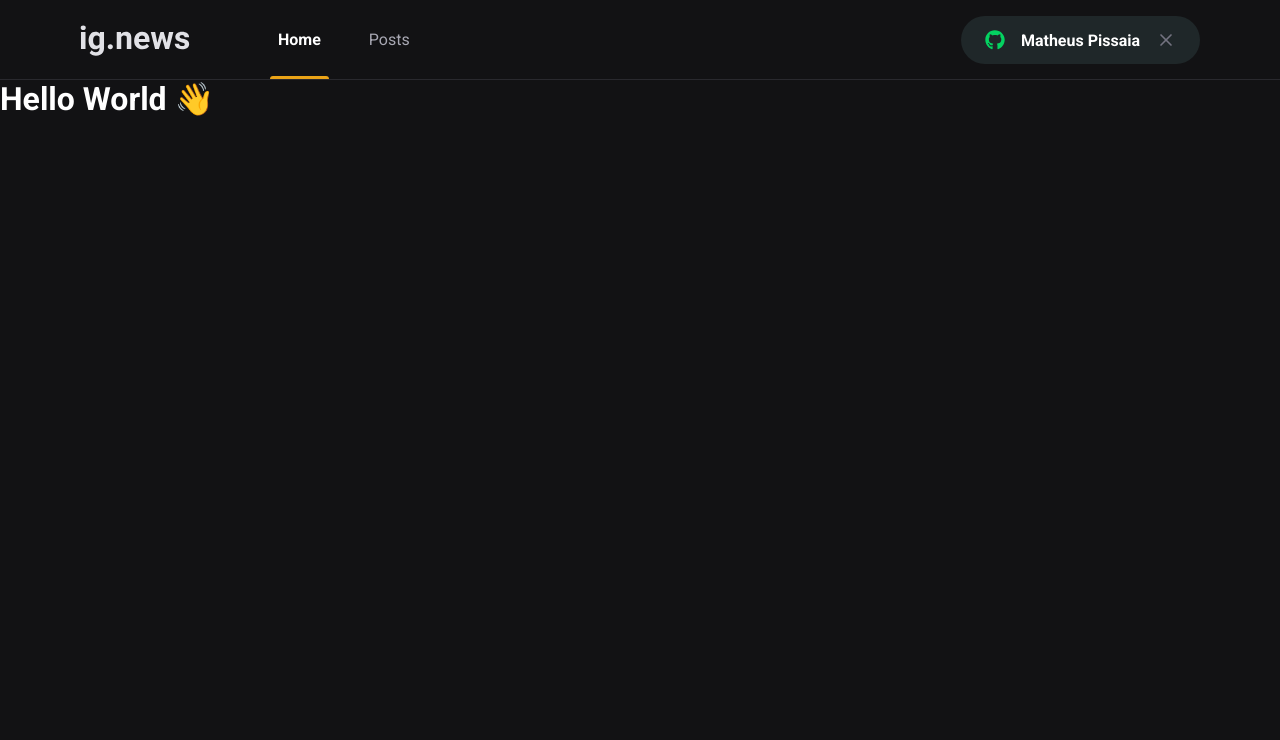
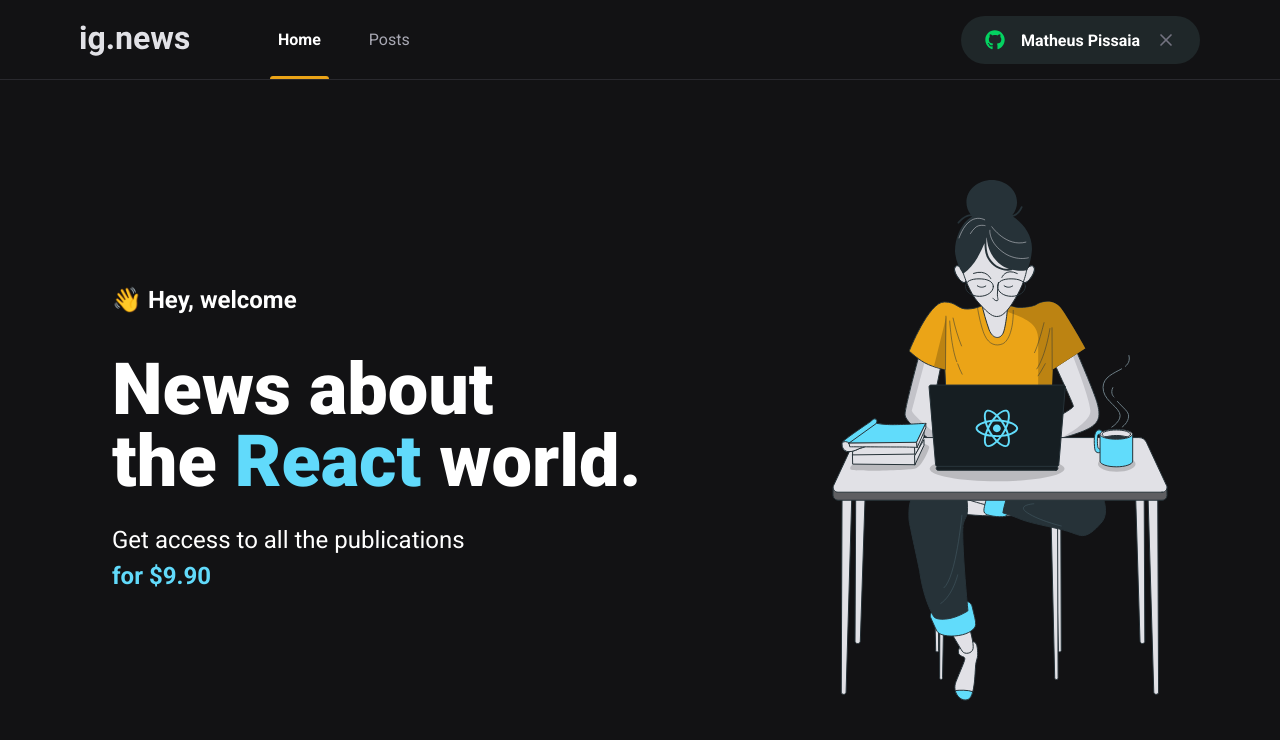
Before and after one commit to matheus-pissaia/Ignite-ReactJS-Chapter3-ignews, a Next.js app: page / in a window 1280 px wide. Shown: the top 740 px of the page. Built offline with nearby package versions, Linux system fonts and the light colour scheme.

Commit message:
Página Home

```diff
--- /dev/null
+++ b/src/pages/home.module.scss
@@ -0,0 +1,41 @@
+.contentContainer {
+  max-width: 1120px;
+  margin: 0 auto;
+  padding: 0 2rem;
+  height: calc(100vh - 5rem);
+
+  display: flex;
+  align-items: center;
+  justify-content: space-between;
+}
+
+.hero {
+  max-width: 600px;
+
+  > span {
+    font-size: 1.5rem;
+    font-weight: bold;
+  }
+
+  h1 {
+    font-size: 4.5rem;
+    line-height: 4.5rem;
+    font-weight: 900;
+    margin-top: 2.5rem;
+
+    span {
+      color: var(--cyan-500);
+    }
+  }
+
+  p {
+    font-size: 1.5rem;
+    line-height: 2.25rem;
+    margin-top: 1.5rem;
+
+    span {
+      color: var(--cyan-500);
+      font-weight: bold;
+    }
+  }
+}
--- a/src/pages/index.tsx
+++ b/src/pages/index.tsx
@@ -1,14 +1,26 @@
 import Head from 'next/head'
+
+import styles from './home.module.scss'
 
 export default function Home() {
   return (
     <>
       <Head>
-        <title>Inicio | ig.news</title>
+        <title>Home | ig.news</title>
       </Head>
-      <h1>
-        Hello World 👋
-      </h1>
+
+      <main className={styles.contentContainer}>
+        <section className={styles.hero}>
+          <span>👋 Hey, welcome</span>
+          <h1>News about <br /> the <span>React</span> world.</h1>
+          <p>
+            Get access to all the publications <br />
+            <span>for $9.90</span>
+          </p>
+        </section>
+
+        <img src="/images/avatar.svg" alt="Girl Coding" />
+      </main>
     </>
   )
 }
--- a/src/styles/global.scss
+++ b/src/styles/global.scss
@@ -37,6 +37,7 @@
 body {
   background: var(--gray-900);
   color: var(--white);
+  -webkit-font-smoothing: antialiased;
 }
 
 body, input, textarea, select, button {
```
